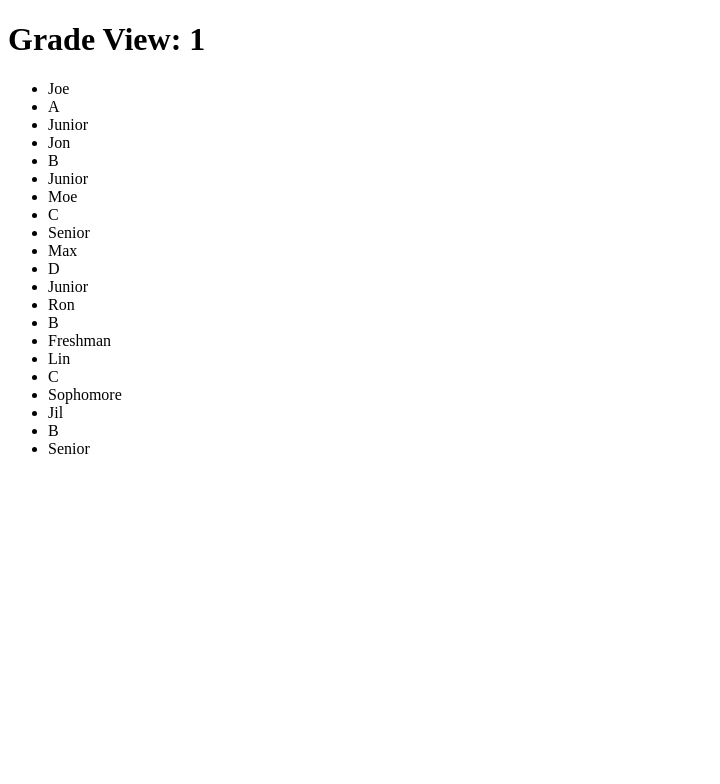
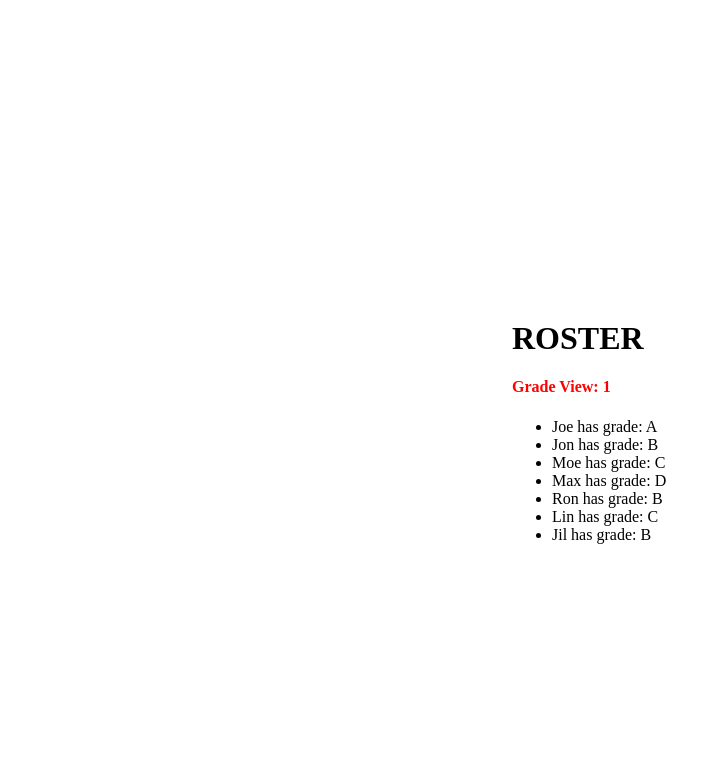
Before and after one commit to Kurt1s/cus1166_lab02, a Flask app: page /roster/1 in a window 1280 px wide. Shown: the top 784 px of the page, without its empty margins (0-720 px from the left). Before the commit the page ends 454 px from the top, so only its background shows below. Run offline with Flask 2, Linux system fonts and the light colour scheme.

Commit message:
Fully functioningas per instruction. No styling as of yet

```diff
--- a/playground/templates/roster.html
+++ b/playground/templates/roster.html
@@ -6,27 +6,31 @@
     <meta http-equiv="X-UA-Compatible" content="ie=edge">
     <title>Roster</title>
 </head>
-<body>
-    <h1>Grade View: {{grade_view}}</h1>
+
+<body style="margin: 40vh 40vw;">
+    <h1>ROSTER</h1>
+    <h4 style="color: red">Grade View: {{grade_view}}</h4>
+    <ul>
     {% if grade_view=='0' %}
-        <ul>
         {% for i in class_roster %}
-            <li>{{i}}</li>
+            <li>{{i[0]}} has grade: {{i[1]}}, and is currently a {{i[2]}}</li>
         {% endfor %}
-        </ul>
+
+
     {% elif grade_view=='1' %}
-        <ul>
-            {% for i in class_roster %}
-                {% for info in i%}
-                <li>{{info}}</li>
-                {%endfor%}
-            {% endfor %}
-        </ul>
+        {% for i in class_roster %}
+        <li>
+            {{i[0]}} has grade: {{i[1]}}
+        </li>
+        {% endfor %}
+
     {% else %}
-        <ul>
-
-        </ul>
+        {% for i in class_roster %}
+        <li>
+            {{i[0]}} is a {{i[2]}}
+        </li>
+        {% endfor %}
     {% endif %}
-
+    </ul>
 </body>
 </html>
```
